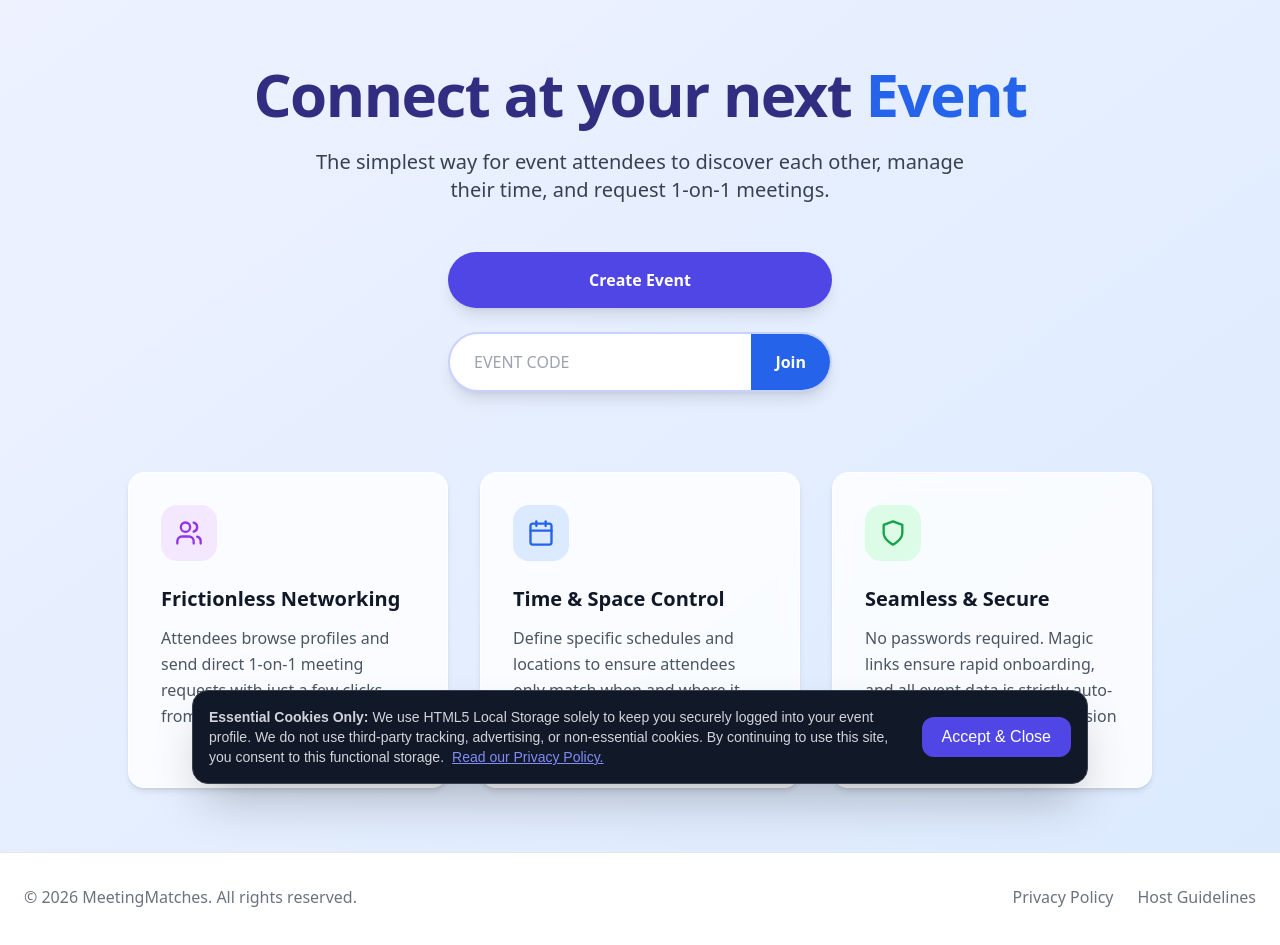
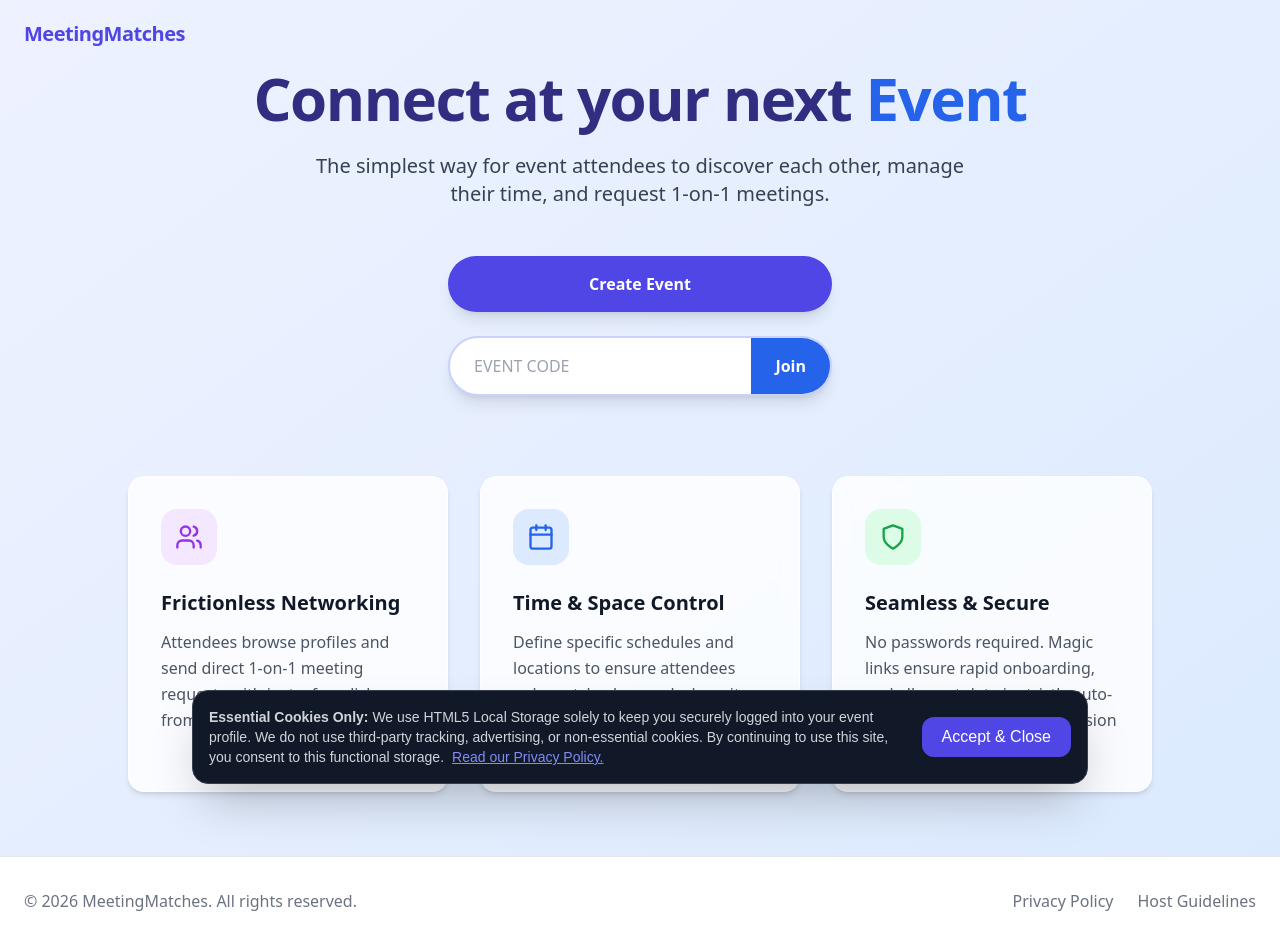
Before and after one commit to mottusrene/meetingmatchmaker, a Next.js app in the folder frontend/: page / in a window 1280 px wide. Built offline with nearby package versions, Linux system fonts and the light colour scheme.

Commit message:
branding

```diff
--- a/frontend/app/event/[access_code]/dashboard/page.tsx
+++ b/frontend/app/event/[access_code]/dashboard/page.tsx
@@ -443,15 +443,18 @@ export default function AttendeeDashboard() {
             </div>
           </div>
 
+          <div className="flex flex-col items-end gap-3 self-end sm:ml-4 sm:shrink-0">
+            <span className="text-white/40 text-xs font-semibold tracking-wide hidden sm:block">MeetingMatches</span>
             <button
               onClick={() => {
                 localStorage.removeItem(`session_token_${accessCode}`);
                 router.push(`/event/${accessCode}`);
               }}
-            className="bg-white/10 hover:bg-white/20 px-4 py-2 rounded-lg font-medium transition-colors h-fit self-end sm:ml-4 sm:shrink-0"
+              className="bg-white/10 hover:bg-white/20 px-4 py-2 rounded-lg font-medium transition-colors h-fit"
             >
               {t('attendeeDashboard.header.logoutBtn')}
             </button>
+          </div>
 
         </div>
       </header>
--- a/frontend/app/host/[access_code]/page.tsx
+++ b/frontend/app/host/[access_code]/page.tsx
@@ -405,6 +405,8 @@ export default function HostDashboard() {
               <p className="text-indigo-200 mt-1 text-sm">{t('hostDashboard.title')}</p>
             </div>
           </div>
+          <div className="flex flex-col items-end gap-3">
+            <span className="text-white/40 text-xs font-semibold tracking-wide hidden sm:block">MeetingMatches</span>
             <div className="flex gap-4">
               <button onClick={() => { setEditEventStatus(""); setIsEditingEvent(true); }} className="bg-white/10 hover:bg-white/20 px-4 py-2 rounded-lg font-medium transition-colors">
                 {t('hostDashboard.editEventBtn')}
@@ -412,6 +414,7 @@ export default function HostDashboard() {
               <Link href="/" className="bg-white/10 hover:bg-white/20 px-4 py-2 rounded-lg font-medium transition-colors hidden sm:block">
                 {t('hostDashboard.exitDashboardBtn')}
               </Link>
+            </div>
           </div>
         </div>
       </header>
--- a/frontend/app/page.tsx
+++ b/frontend/app/page.tsx
@@ -3,6 +3,7 @@
 import { useTranslation } from "@/hooks/useTranslation";
 import Link from 'next/link';
 import { Calendar, Users } from 'lucide-react';
+import Logo from '@/components/Logo';
 import { useState } from 'react';
 import { useRouter } from 'next/navigation';
 
@@ -20,7 +21,10 @@ export default function Home() {
 
   return (
     <div className="min-h-screen bg-gradient-to-br from-indigo-50 to-blue-100 flex flex-col font-sans">
-      <main className="flex-grow container mx-auto px-6 py-16 flex flex-col items-center justify-center text-center">
+      <nav className="container mx-auto px-6 py-5">
+        <Logo className="text-xl text-indigo-600 hover:text-indigo-800" />
+      </nav>
+      <main className="flex-grow container mx-auto px-6 pb-16 flex flex-col items-center justify-center text-center">
         <h1 className="text-5xl md:text-6xl font-extrabold text-indigo-900 mb-6 tracking-tight">
           {t('landing.heroTitle')} <span className="text-blue-600">{t('landing.heroHighlight')}</span>
         </h1>
--- /dev/null
+++ b/frontend/components/Logo.tsx
@@ -0,0 +1,9 @@
+import Link from 'next/link';
+
+export default function Logo({ className = "" }: { className?: string }) {
+  return (
+    <Link href="/" className={`font-bold tracking-tight transition-colors ${className}`}>
+      Meeting<span className="font-extrabold">Matches</span>
+    </Link>
+  );
+}
```
Also changed, not shown: 2 other files (tests, documents, lock files or other folders). Lines whose indentation alone changed are shown as unchanged.
